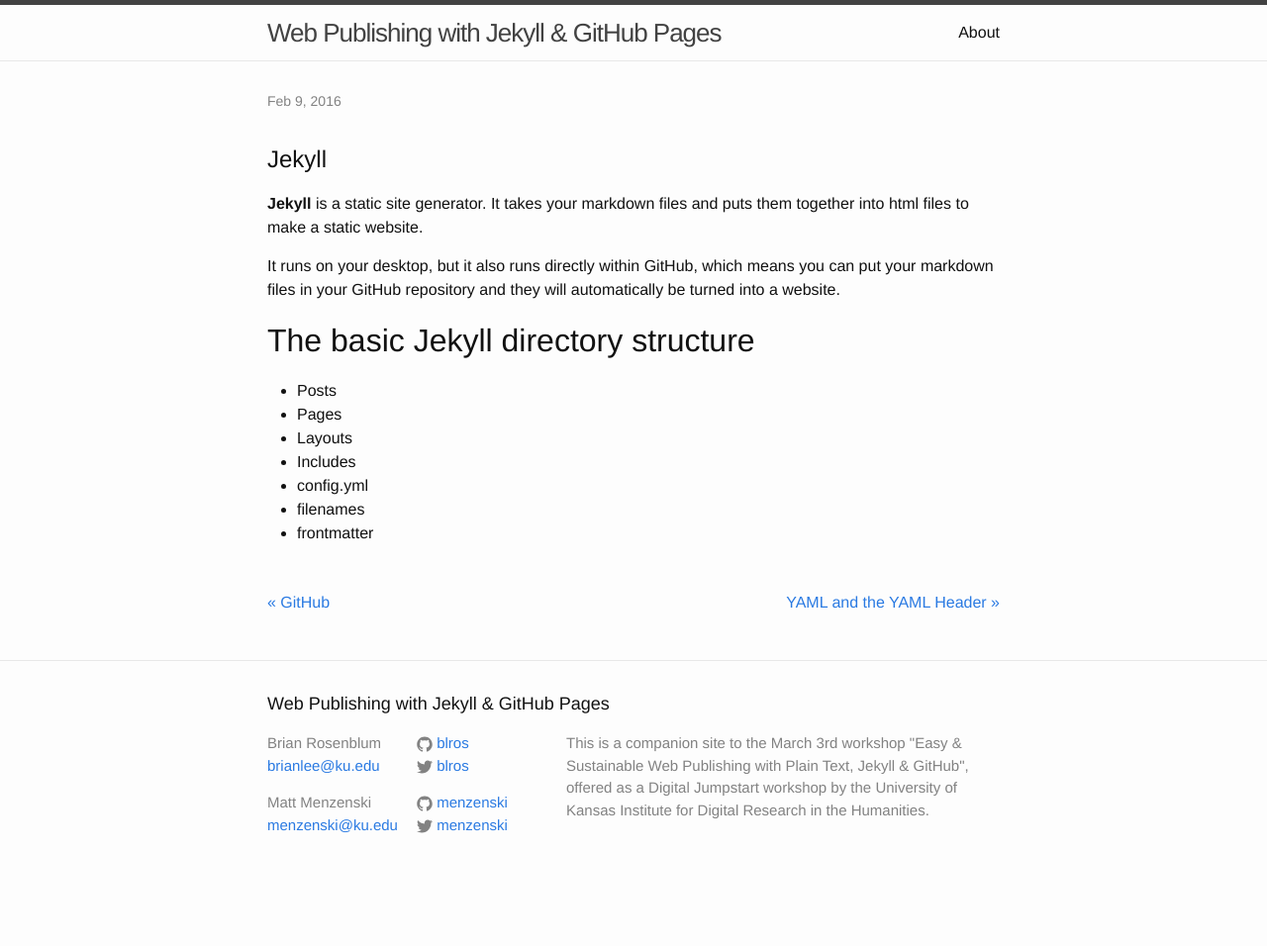
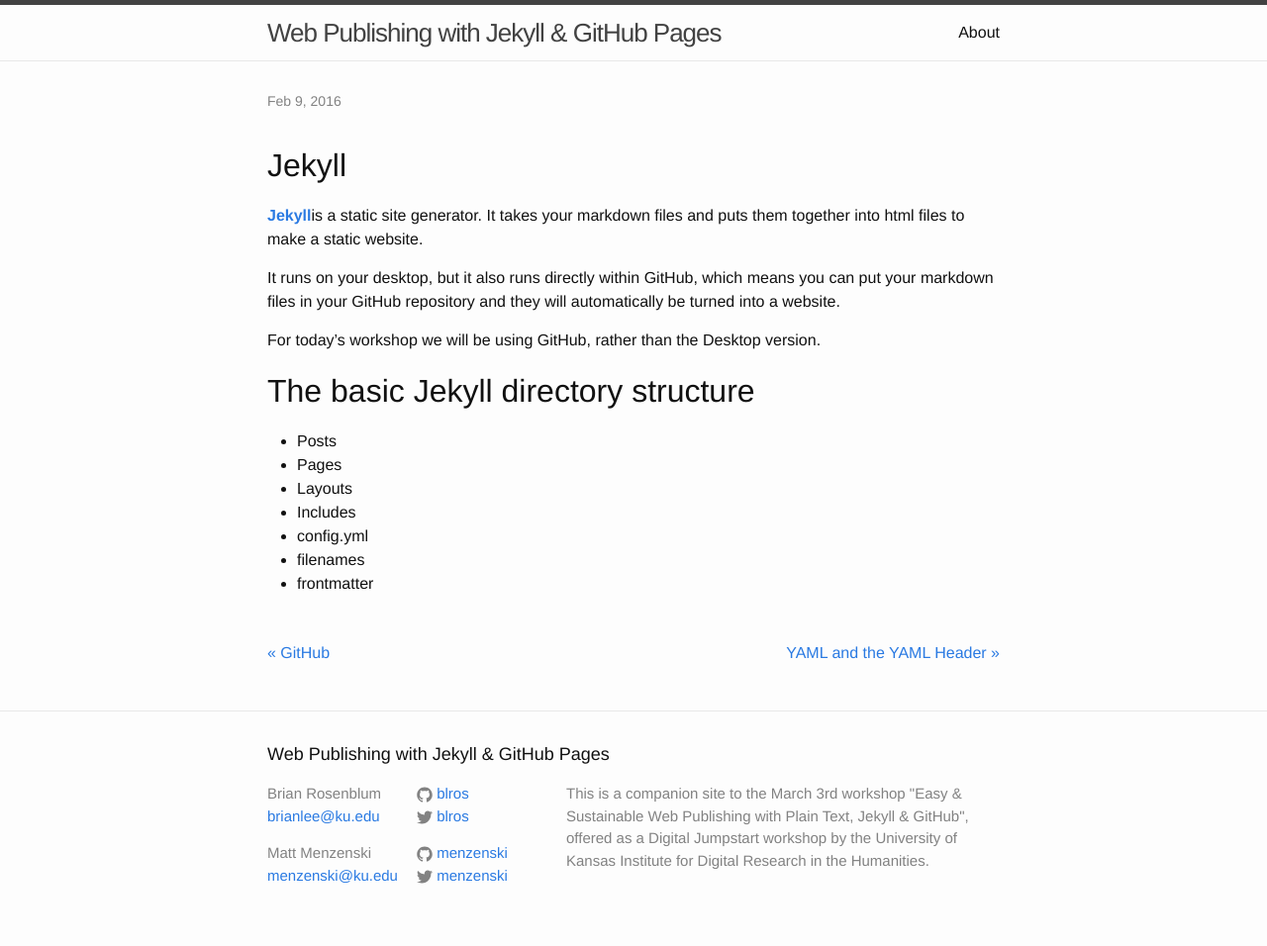
Before and after one commit to menzenski/idrh-static-site-workshop, a Jekyll site: the page built from _posts/2016-02-09-jekyll.md, in a window 1280 px wide. Shown: the whole page at 99% size. Built offline with Jekyll 4.4.1, drawn with Linux system fonts in a browser that asks for light colours; before the commit the page ends 905 px from its top, so only the background shows below that.

Commit message:
Updated 2016-02-09-jekyll.md

```diff
--- a/_posts/2016-02-09-jekyll.md
+++ b/_posts/2016-02-09-jekyll.md
@@ -7,11 +7,14 @@ published: true
 ---
 
 
-# Jekyll
 
-**Jekyll** is a static site generator. It takes your markdown files and puts them together into html files to make a static website.
+## Jekyll
+
+[**Jekyll**](https://jekyllrb.com/)is a static site generator. It takes your markdown files and puts them together into html files to make a static website.
 
 It runs on your desktop, but it also runs directly within GitHub, which means you can put your markdown files in your GitHub repository and they will automatically be turned into a website.
+
+For today's workshop we will be using GitHub, rather than the Desktop version.
 
 ## The basic Jekyll directory structure
 
```
